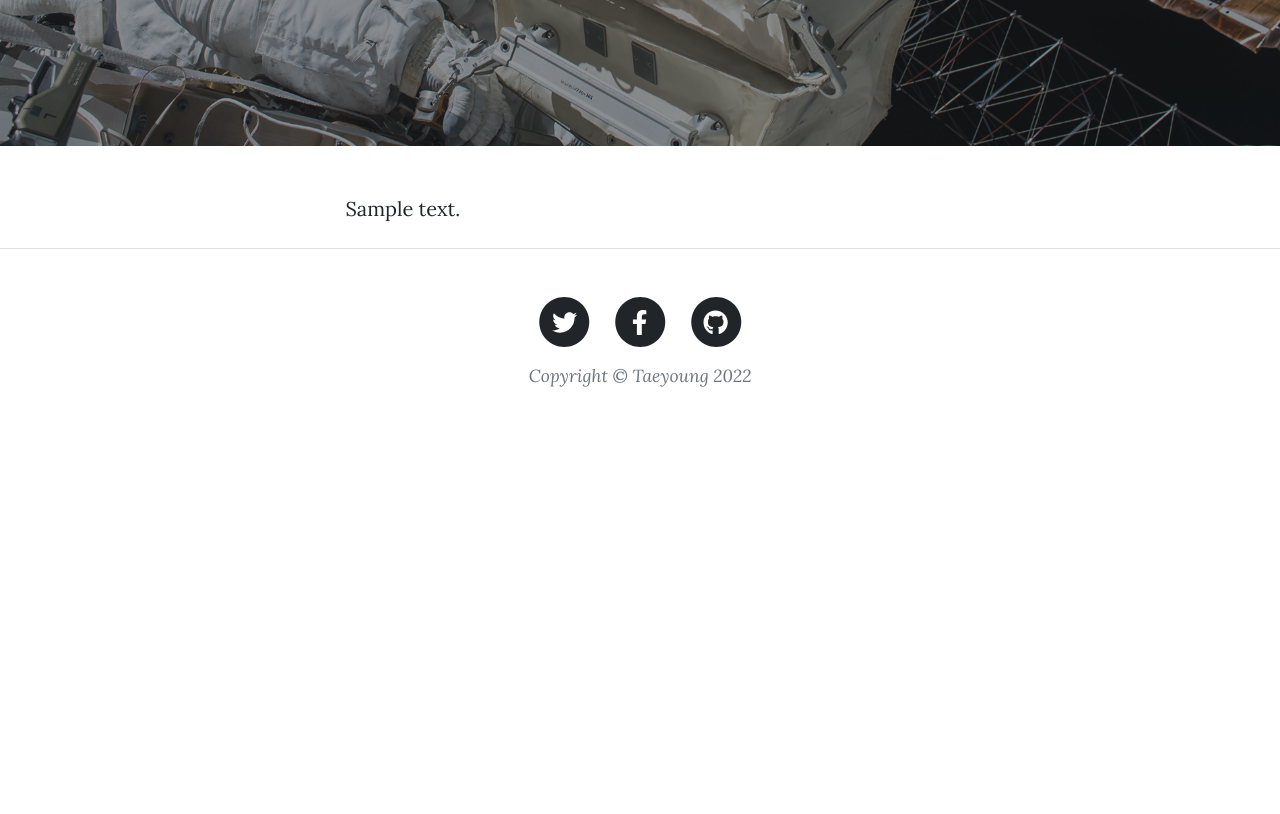
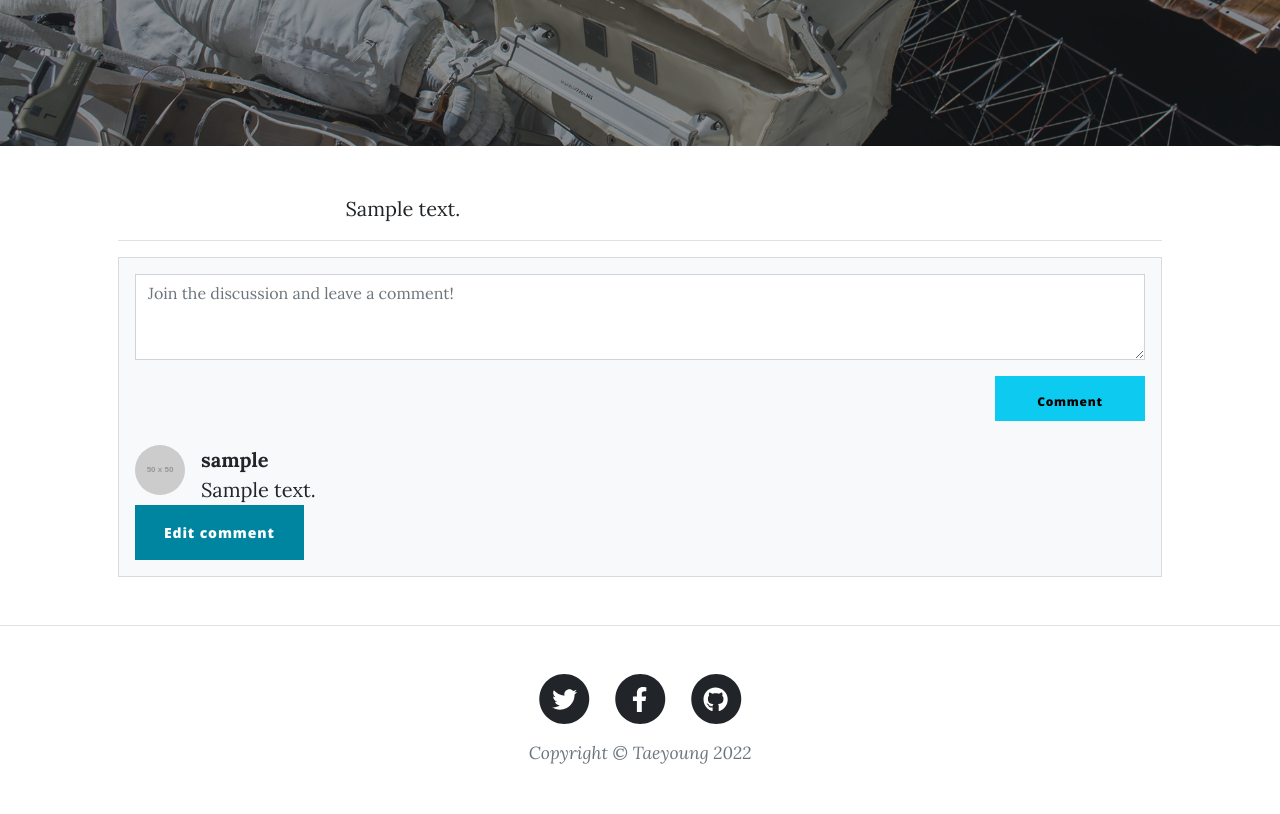
Before and after one commit to overtae/my-flask-study, a Flask app: page /posts/1 in a window 1280 px wide. Shown: the part 516-1330 px from the top of the page. Before the commit the page ends 903 px from the top, so only its background shows below. Run offline with Flask 2, Linux system fonts and the light colour scheme; a user stored in the database is signed in; tables that the repository leaves empty hold one stand-in row (values such as "Sample post"); grey boxes labelled with a size stand in for pictures from a placeholder-image service; some libraries are stand-ins or nearby versions.

```diff
--- a/blog/__init__.py
+++ b/blog/__init__.py
@@ -98,6 +98,33 @@ def create_app():
     def load_user_by_id(id):
         return User.query.get(int(id))
 
+    # Custom Command Line
+    import click
+    from flask.cli import with_appcontext
+
+    @click.command(name="create_superuser")
+    @with_appcontext
+    def create_superuser():
+        username = input("Enter username : ")
+        email = input("Enter email : ")
+        password = input("Enter password : ")
+        is_staff = True
+
+        try:
+            superuser = get_user_model()(
+                username=username,
+                email=email,
+                password=generate_password_hash(password),
+                is_staff=is_staff
+            )
+            db.session.add(superuser)
+            db.session.commit()
+        except IntegrityError:
+            print('\033[31m' + "Error : username or email already exists.")
+        print(f"User created! : {email}")
+
+    app.cli.add_command(create_superuser)
+
     return app  # app 반환
 
 
--- a/blog/forms.py
+++ b/blog/forms.py
@@ -25,3 +25,7 @@ class PostForm(FlaskForm):
     title = StringField('title', validators=[DataRequired()])
     content = TextAreaField('content', validators=[DataRequired()])
     category = StringField('category', validators=[DataRequired()])
+
+
+class CommentForm(FlaskForm):
+    content = TextAreaField('content', validators=[DataRequired()])
--- a/blog/models.py
+++ b/blog/models.py
@@ -46,6 +46,8 @@ class Post(db.Model):
         'category.id', ondelete='CASCADE'))
     category = db.relationship(
         'Category', backref=db.backref('category', cascade='delete'))
+    comments = db.relationship('Comment', backref=db.backref(
+        'post', cascade='delete'), passive_deletes=True)
 
 
 def get_post_model():
@@ -62,3 +64,25 @@ class Category(db.Model):
 
 def get_category_model():
     return Category
+
+
+class Comment(db.Model):
+    id = db.Column(db.Integer, primary_key=True)
+    content = db.Column(db.Text(), nullable=False)
+    created_at = db.Column(db.DateTime(timezone=True),
+                           default=func.now())
+    # user 테이블의 id를 참조
+    author_id = db.Column(db.Integer, db.ForeignKey('user.id', ondelete='CASCADE'),
+                          nullable=False)
+    user = db.relationship(
+        'User', backref=db.backref('users', cascade='delete'))
+    # post 테이블의 id를 참조
+    post_id = db.Column(db.Integer, db.ForeignKey('post.id', ondelete='CASCADE'),
+                        nullable=False)
+
+    def __repr__(self):
+        return f'<{self.__class__.__name__}(title={self.content})>'
+
+
+def get_comment_model():
+    return Comment
--- a/blog/templates/post_detail.html
+++ b/blog/templates/post_detail.html
@@ -37,6 +37,75 @@
                 <div id="content-wrapper">{{ post.content }}</div>
             </div>
         </div>
+        <hr />
+        <!--comment -->
+        <section class="mb-5">
+            <div class="card bg-light">
+                <div class="card-body" id="comment-wrapper">
+                    <!-- Comment form-->
+                    <form class="mb-4" method="post" action="">
+                        {{ form.csrf_token }}
+                        <textarea class="form-control mb-3" rows="3" name="content"
+                                  placeholder="Join the discussion and leave a comment!"></textarea>
+                        <div style="text-align: right">
+                            <button class="btn btn-info" id="submitButton"
+                                    style="width: 150px;height: 45px; font-size: 12px;" type="submit">
+                                Comment
+                            </button>
+                        </div>
+                    </form>
+                    {% for comment in comments %}
+                        <!-- Single comment-->
+                        <div class="d-flex">
+                            <div class="flex-shrink-0"><img class="rounded-circle"
+                                                            src="https://dummyimage.com/50x50/ced4da/6c757d.jpg"
+                                                            alt="...">
+                            </div>
+                            <div class="ms-3">
+                                <div class="fw-bold">{{ comment.user.username }}</div>
+                                {{ comment.content }}
+                            </div>
+                        </div>
+                        {% if current_user.username==comment.user.username %}
+                            <!-- 수정 버튼 -->
+                            <button type="button" class="btn btn-primary" data-bs-toggle="modal"
+                                    data-bs-target="#editCommentModal{{ comment.id }}">
+                                Edit comment
+                            </button>
+                            <!-- Modal -->
+                            <div class="modal fade" id="editCommentModal{{ comment.id }}" tabindex="-1"
+                                    aria-labelledby="exampleModalLabel" aria-hidden="true">
+                                <div class="modal-dialog">
+                                    <div class="modal-content">
+                                        <div class="modal-header">
+                                            <h5 class="modal-title" id="exampleModalLabel">Comment id
+                                                : {{ comment.id }} Edit</h5>
+                                            <button type="button" class="btn-close" data-bs-dismiss="modal"
+                                                    aria-label="Close"></button>
+                                        </div>
+                                        <form method="post" class="form-control"
+                                                action="{{ url_for("views.edit_comment", post_id=post.id, comment_id=comment.id) }}">
+                                            {{ form.csrf_token }}
+                                            <div class="modal-body">
+                                                <input type="text" class="form-control" name="content"
+                                                        value="{{ comment.content }}"/>
+                                            </div>
+                                            <div class="modal-footer">
+                                                <button type="button" class="btn btn-secondary"
+                                                        data-bs-dismiss="modal">
+                                                    Close
+                                                </button>
+                                                <button type="submit" class="btn btn-primary">Edit comment</button>
+                                            </div>
+                                        </form>
+                                    </div>
+                                </div>
+                            </div>
+                        {% endif %}
+                    {% endfor %}
+                </div>
+            </div>
+        </section>
     </div>
 </article>
 {% endblock %}
--- a/blog/views.py
+++ b/blog/views.py
@@ -2,8 +2,8 @@
 
 from flask import Blueprint, redirect, render_template, request, url_for, abort
 from flask_login import current_user, login_required
-from .models import db, get_category_model, get_post_model
-from .forms import PostForm
+from .models import db, get_category_model, get_post_model, get_comment_model
+from .forms import PostForm, CommentForm
 
 views = Blueprint("views", __name__)
 
@@ -35,8 +35,10 @@ def post_list(id):
 
 @views.route('/posts/<int:id>')
 def post_detail(id):
+    comment_form = CommentForm()
     post = get_post_model().query.filter_by(id=id).first()
-    return render_template("post_detail.html", user=current_user, post=post)
+    comments = get_post_model().query.filter_by(id=id).first().comments
+    return render_template("post_detail.html", user=current_user, post=post, comments=comments, form=comment_form)
 
 
 @views.route("/contact")
@@ -87,3 +89,34 @@ def edit_post(id):
             return redirect(url_for("views.home"))
     else:
         abort(403)
+
+
+@login_required
+@views.route("/create-comment/<int:id>", methods=['POST'])
+def create_comment(id):
+    form = CommentForm()
+    if request.method == "POST" and form.validate_on_submit():
+        comment = get_comment_model()(
+            content=form.content.data,
+            author_id=current_user.id,
+            post_id=id
+        )
+        db.session.add(comment)
+        db.session.commit()
+        return redirect(url_for("views.post_detail", id=id))
+
+
+@login_required
+@views.route("/edit-comment/<int:post_id>/<int:comment_id>", methods=["POST"])
+def edit_comment(post_id, comment_id):
+    comment = get_comment_model().query.filter_by(id=comment_id).first()
+    form = CommentForm()
+    if current_user.username == comment.user.username:
+        if form.validate_on_submit():
+            comment.content = form.content.data
+            db.session.commit()
+            return redirect(url_for("views.post_detail", id=post_id))
+        else:
+            print("validation failed")
+    else:
+        return abort(403)
```
Also changed, not shown: tests/tests.py (+295 -205 lines), tests/test.db (deleted), 1 other file.
